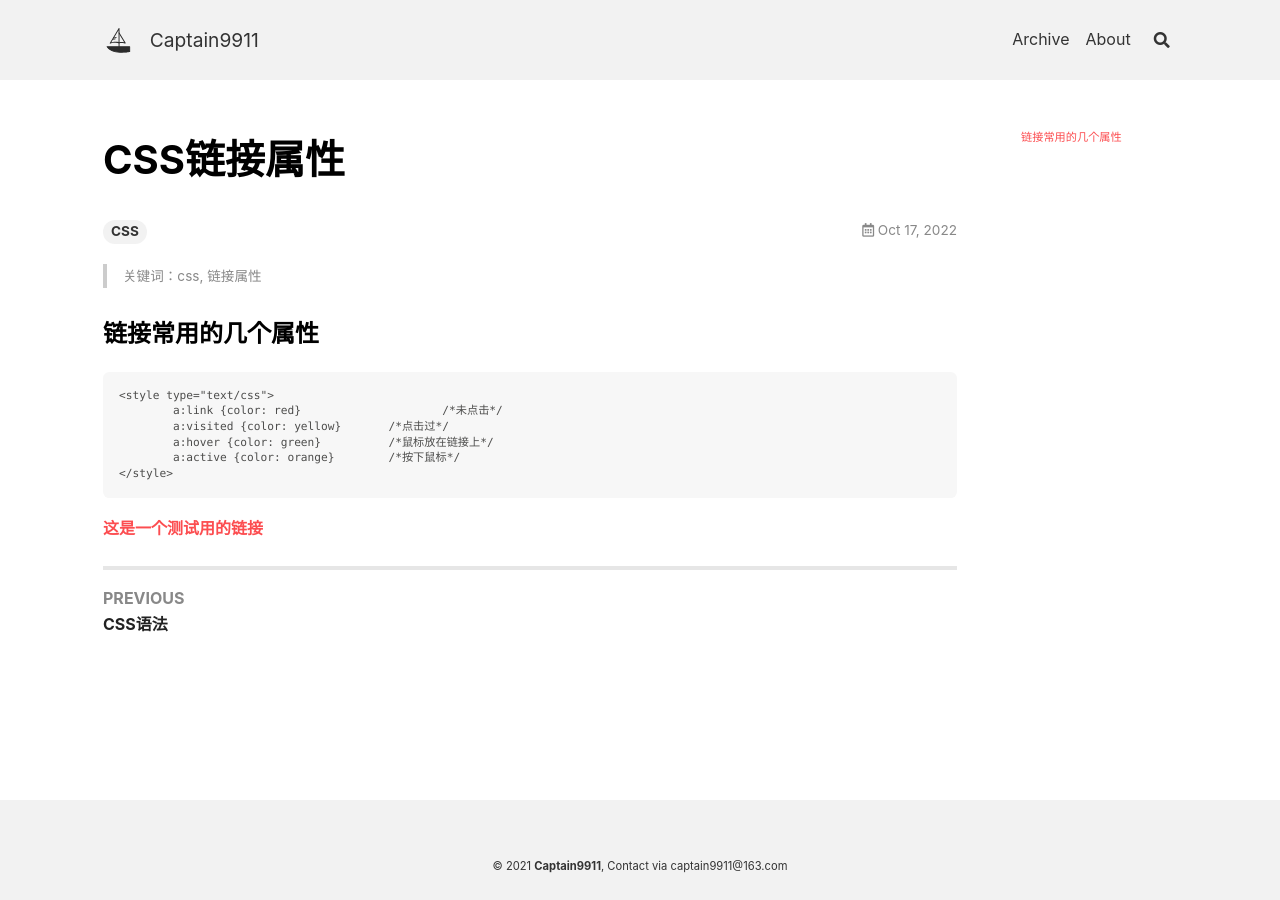
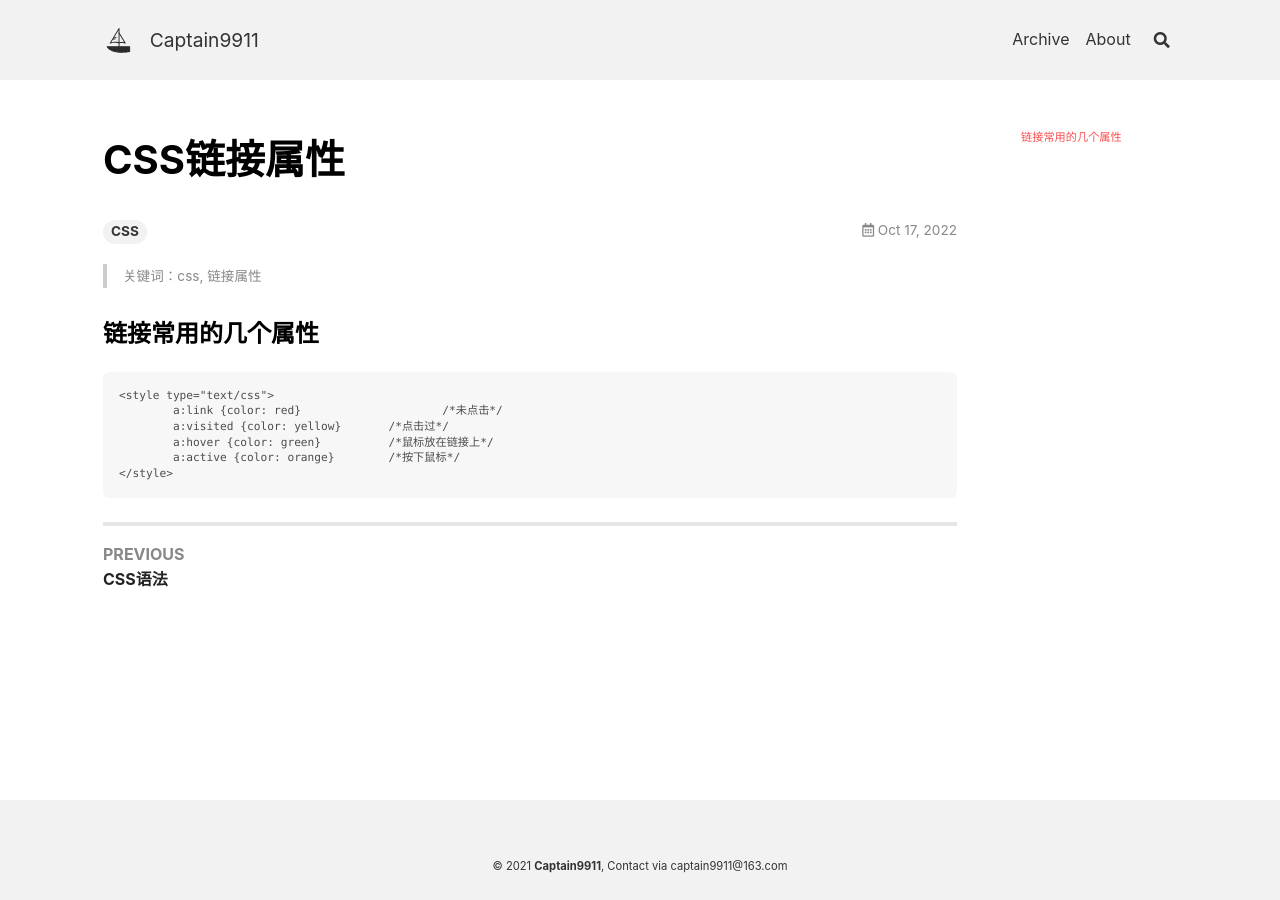
Before and after one commit to captain9911/blog, a Jekyll site: the page built from _posts/2022-10-17-css链接属性.md, in a window 1280 px wide. Built offline with Jekyll 4.4.1, drawn with Linux system fonts in a browser that asks for light colours; nearby versions of some CDN libraries; comment, search, counter and statistics services are not loaded.

Commit message:
commit blog 2022-10-17 11:16:56

```diff
--- a/_posts/2022-10-17-css链接属性.md
+++ b/_posts/2022-10-17-css链接属性.md
@@ -13,5 +13,3 @@ key: 2022-10-17-css链接属性
 		a:hover {color: green}		/*鼠标放在链接上*/
 		a:active {color: orange}	/*按下鼠标*/
 	</style>
-
-<a href="http://www.baidu.com">这是一个测试用的链接</a>
```
